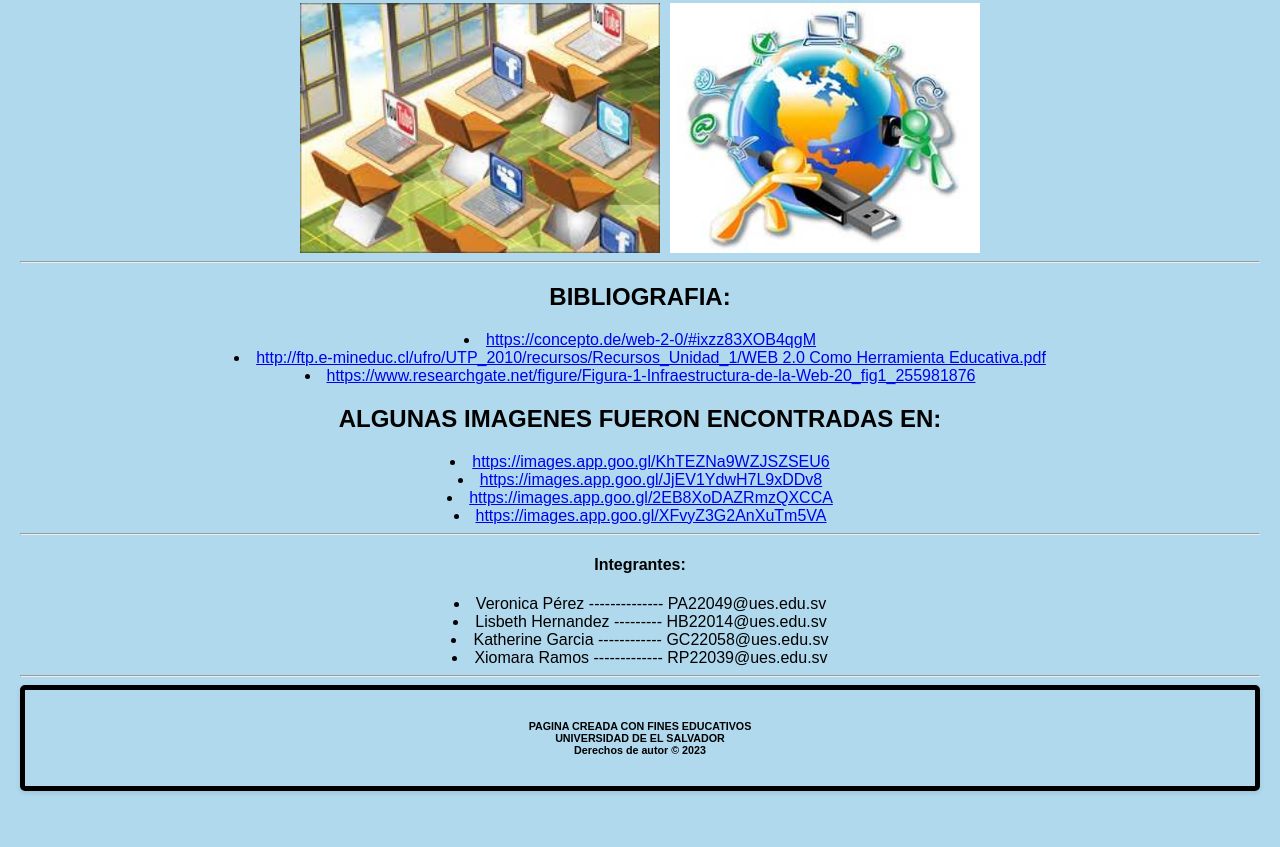
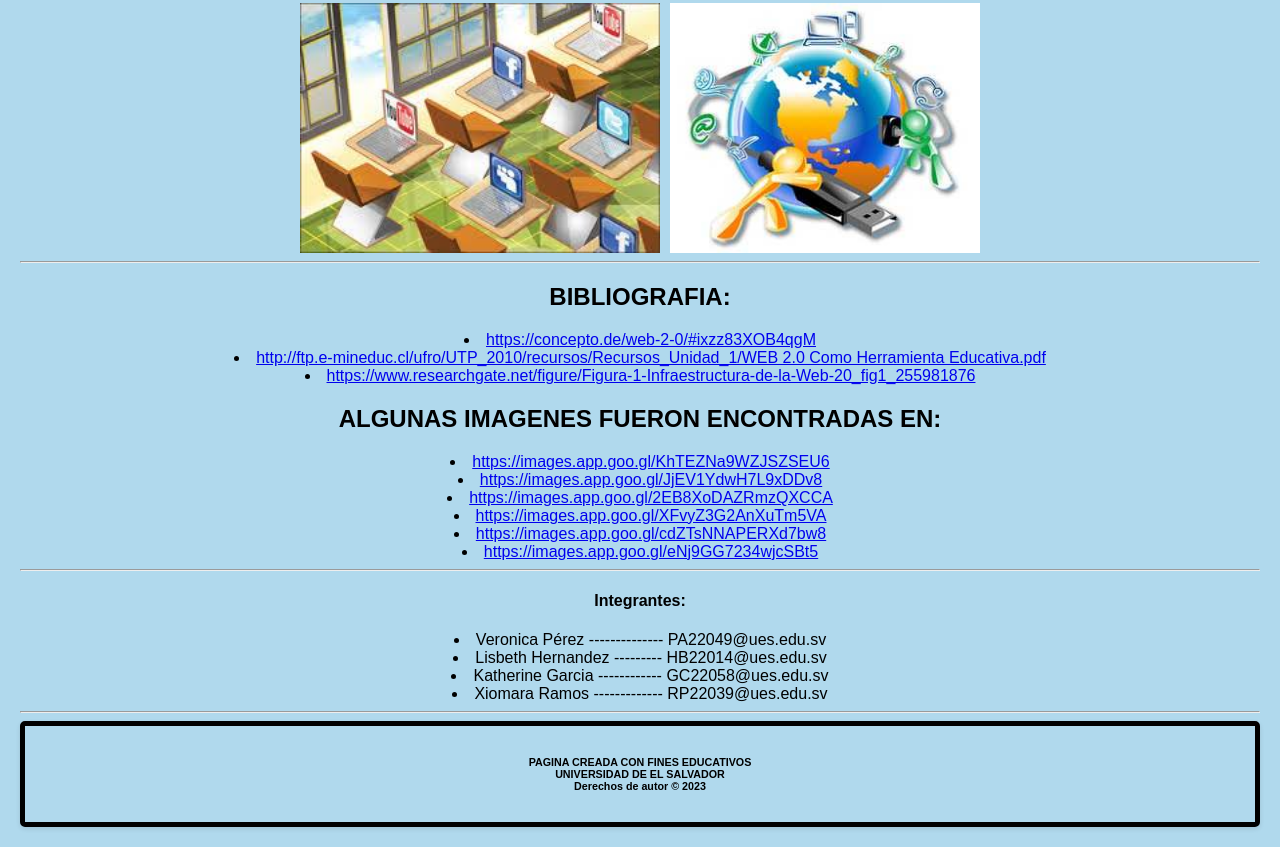
Before and after one commit to Veronica-Perez/Herramientas-Web2.0, a plain HTML site: page index.html in a window 1280 px wide. Shown: the part 4938-5785 px from the top of the page. Before the commit the page ends 5749 px from the top, so only its background shows below. Drawn offline with Linux system fonts and the light colour scheme.

Commit message:
commit change

```diff
--- a/index.html
+++ b/index.html
@@ -279,6 +279,8 @@
       <li><a href="https://images.app.goo.gl/JjEV1YdwH7L9xDDv8">https://images.app.goo.gl/JjEV1YdwH7L9xDDv8</a></li>
       <li><a href="https://images.app.goo.gl/2EB8XoDAZRmzQXCCA">https://images.app.goo.gl/2EB8XoDAZRmzQXCCA</a></li>
       <li><a href="https://images.app.goo.gl/XFvyZ3G2AnXuTm5VA">https://images.app.goo.gl/XFvyZ3G2AnXuTm5VA</a></li>
+      <li><a href="https://images.app.goo.gl/cdZTsNNAPERXd7bw8">https://images.app.goo.gl/cdZTsNNAPERXd7bw8</a></li>
+      <li><a href="https://images.app.goo.gl/eNj9GG7234wjcSBt5">https://images.app.goo.gl/eNj9GG7234wjcSBt5</a></li>
 
     </article>
     <hr>
```
